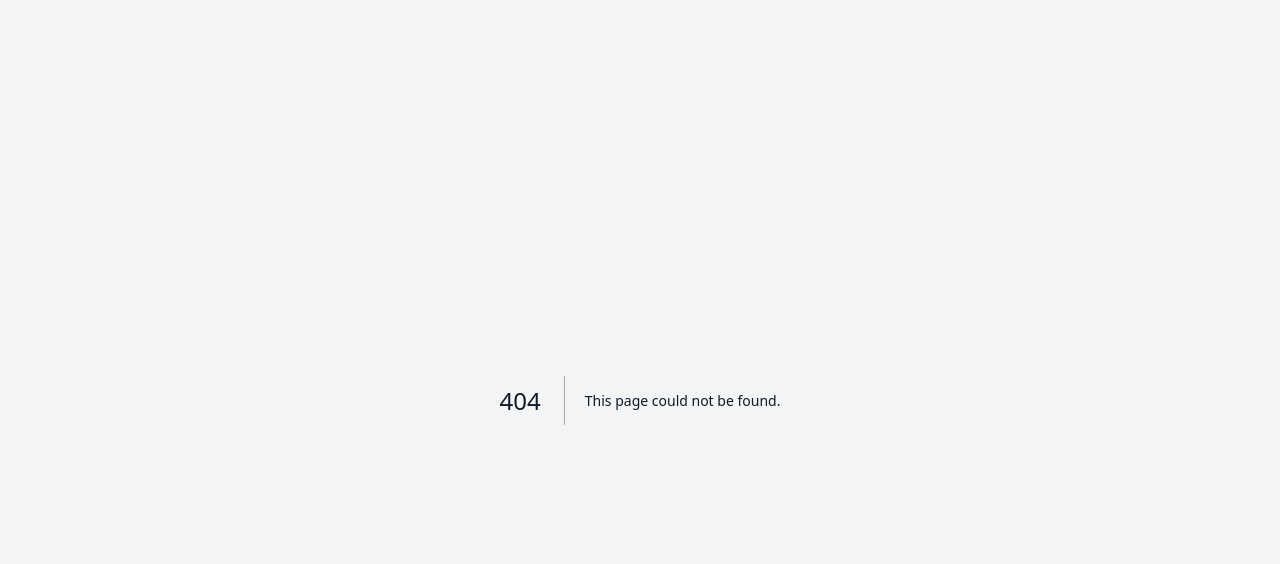
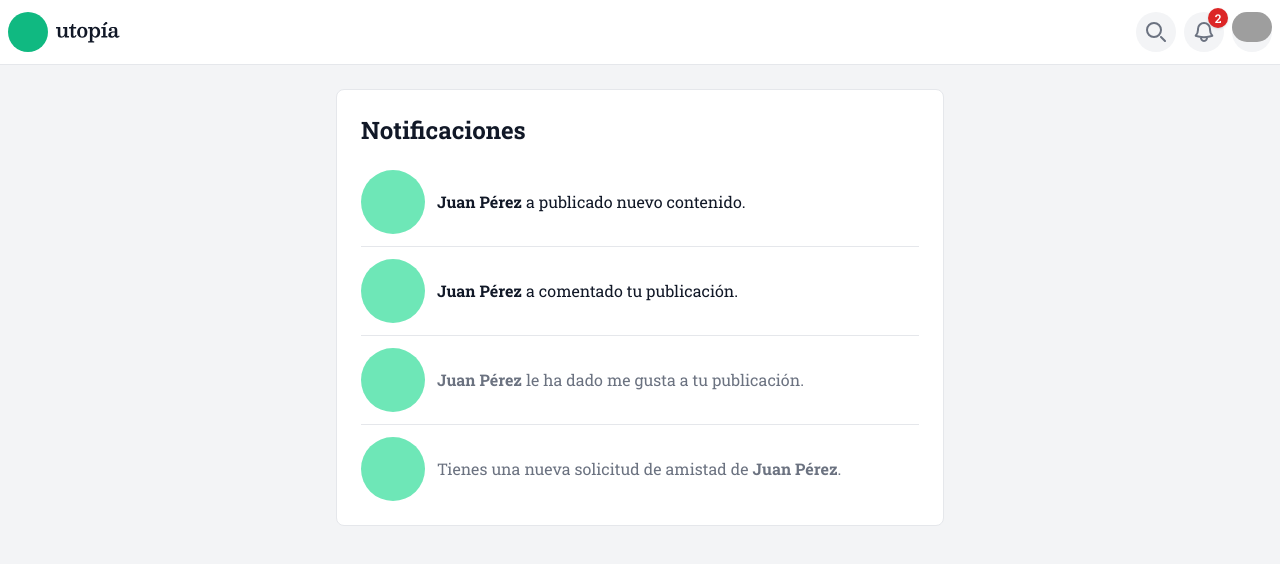
Before and after one commit to RdrBux/utopia, a Next.js app: page /notifications in a window 1280 px wide. Before the commit this address had no page. Shown: the top 564 px of the page. Built offline with nearby package versions, Linux system fonts and the light colour scheme; grey boxes are pictures that could not be loaded.

Commit message:
Add Notifications page, and counter on Navbar

```diff
--- /dev/null
+++ b/src/app/(main)/notifications/page.tsx
@@ -0,0 +1,33 @@
+export default function Home() {
+	return (
+		<div className="main-layout">
+			<div className=""></div>
+			<div className="bg-card pb-3">
+				<h1 className="form-title">Notificaciones</h1>
+
+				<ul className="mt-3 divide-y divide-gray-200">
+					<li className="grid grid-cols-[auto_1fr] gap-3 py-3 items-center">
+						<div className="h-16 w-16 shrink-0 bg-emerald-300 rounded-full"></div>
+						<div className=""><b>Juan Pérez</b> a publicado nuevo contenido.</div>
+					</li>
+
+					<li className="grid grid-cols-[auto_1fr] gap-3 py-3 items-center">
+						<div className="h-16 w-16 shrink-0 bg-emerald-300 rounded-full"></div>
+						<div className=""><b>Juan Pérez</b> a comentado tu publicación.</div>
+					</li>
+
+					<li className="grid grid-cols-[auto_1fr] gap-3 py-3 items-center">
+						<div className="h-16 w-16 shrink-0 bg-emerald-300 rounded-full"></div>
+						<div className="text-gray-500"><b>Juan Pérez</b> le ha dado me gusta a tu publicación.</div>
+					</li>
+
+					<li className="grid grid-cols-[auto_1fr] gap-3 py-3 items-center">
+						<div className="h-16 w-16 shrink-0 bg-emerald-300 rounded-full"></div>
+						<div className="text-gray-500">Tienes una nueva solicitud de amistad de <b>Juan Pérez</b>.</div>
+					</li>
+
+				</ul>
+			</div>
+		</div>
+	)
+}
--- a/src/app/(main)/search/page.tsx
+++ b/src/app/(main)/search/page.tsx
@@ -4,7 +4,7 @@ import SearchBar from "@/app/ui/main/search/search-bar";
 
 export default function Home() {
 	return (
-		<div className="grid grid-cols-[1fr_2fr_1fr] gap-6 my-6 items-center">
+		<div className="main-layout">
 			<div className=""></div>
 			<div className="flex flex-col gap-6">
 				<SearchBar />
--- a/src/app/ui/globals.css
+++ b/src/app/ui/globals.css
@@ -10,4 +10,8 @@
   .form-title {
     @apply font-bold text-2xl;
   }
+
+  .main-layout {
+    @apply grid grid-cols-[1fr_2fr_1fr] gap-6 my-6;
+  }
 }
--- a/src/app/ui/main/navbar.tsx
+++ b/src/app/ui/main/navbar.tsx
@@ -1,6 +1,7 @@
 import Link from "next/link";
 import Logo from "../logo";
 import Navtab from "./navtab";
+import NotificationsCounter from "./notifications-counter";
 
 export default function Navbar() {
 	return (
@@ -17,10 +18,11 @@ export default function Navbar() {
 						</svg>
 					</Link>
 
-					<Link href="/" className="h-10 w-10 grid place-content-center bg-gray-100 rounded-full hover:text-gray-900">
+					<Link href="/notifications" className="h-10 w-10 relative grid place-content-center bg-gray-100 rounded-full hover:text-gray-900">
 						<svg xmlns="http://www.w3.org/2000/svg" fill="none" viewBox="0 0 24 24" strokeWidth={2} stroke="currentColor" className="w-6 h-6">
 							<path strokeLinecap="round" strokeLinejoin="round" d="M14.857 17.082a23.848 23.848 0 0 0 5.454-1.31A8.967 8.967 0 0 1 18 9.75V9A6 6 0 0 0 6 9v.75a8.967 8.967 0 0 1-2.312 6.022c1.733.64 3.56 1.085 5.455 1.31m5.714 0a24.255 24.255 0 0 1-5.714 0m5.714 0a3 3 0 1 1-5.714 0" />
 						</svg>
+						<NotificationsCounter />
 					</Link>
 
 					<Link href='/' className="h-10 w-10 rounded-full bg-gray-100">
--- /dev/null
+++ b/src/app/ui/main/notifications-counter.tsx
@@ -0,0 +1,5 @@
+export default function NotificationsCounter() {
+	return (
+		<div className="absolute -right-1 -top-1 bg-red-600 shadow text-white rounded-full font-semibold text-xs w-5 h-5 grid place-content-center">2</div>
+	)
+}
```
